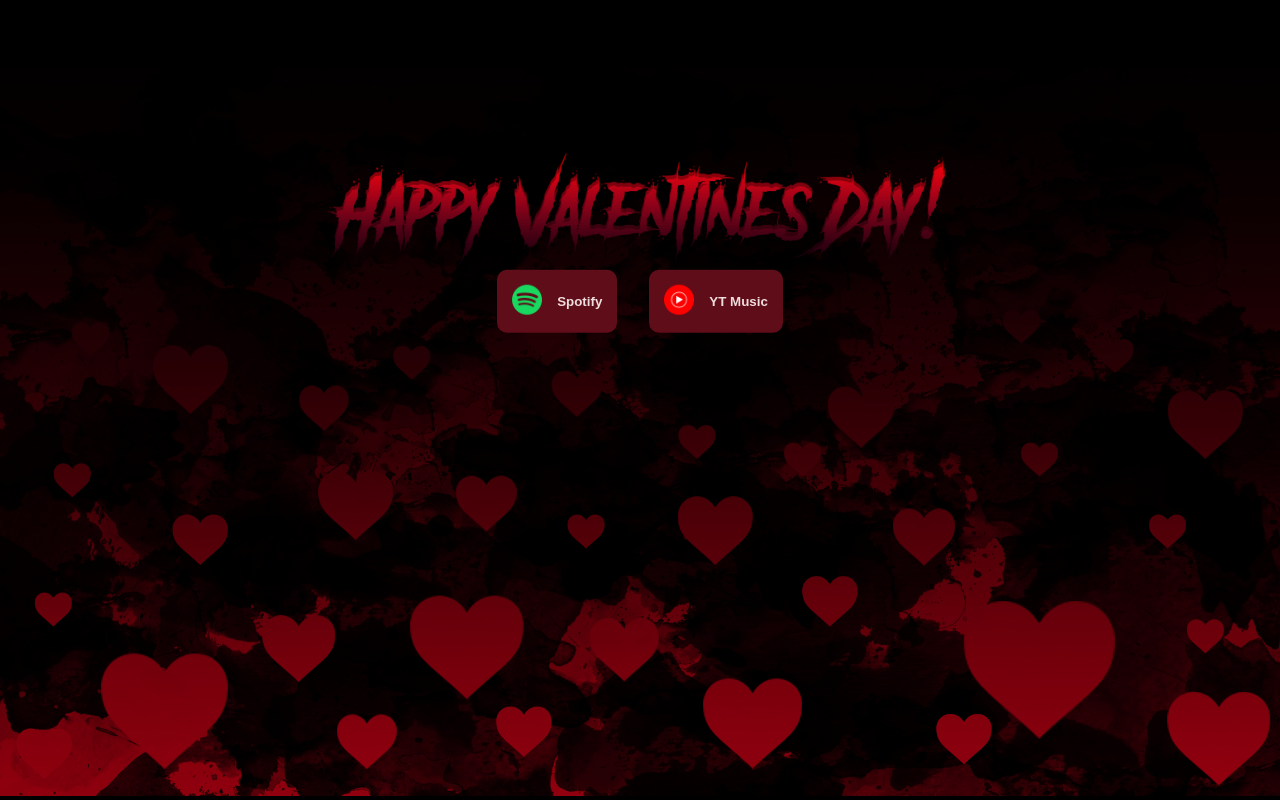
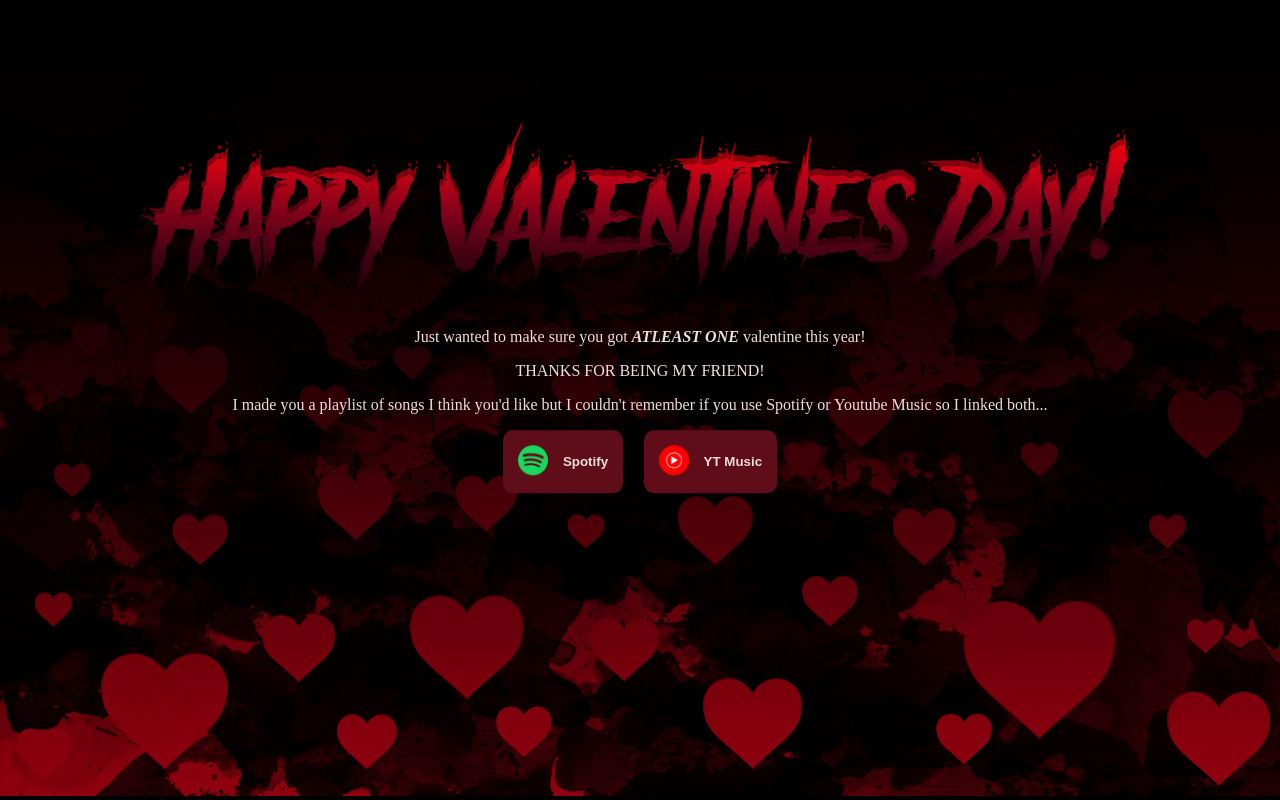
Before and after one commit to Cens-r/Valentines2024, a plain HTML site: page index.html in a window 1280 px wide. Drawn offline with Linux system fonts and the light colour scheme.

Commit message:
Final Update?

```diff
--- a/index.html
+++ b/index.html
@@ -14,13 +14,18 @@
     <div id="content">
 
       <!-- Happy Valentine's Day! -->
-      <div id="messageDiv" class="center">
+      <div id="titleImage">
         <img
-          id="messageImage"
           class="imageFill"
           src="images/Valentines_Message.png"
           alt="Happy Valentine's Day!"
         />
+      </div>
+
+      <div id="message">
+        <p>Just wanted to make sure you got <em>ATLEAST ONE</em> valentine this year!</p>
+        <p>THANKS FOR BEING MY FRIEND!</p>
+        <p>I made you a playlist of songs I think you'd like but I couldn't remember if you use Spotify or Youtube Music so I linked both...</p>
       </div>
 
       <!-- Playlist Buttons -->
--- a/styles.css
+++ b/styles.css
@@ -21,6 +21,13 @@ body {
   top: 30%;
   left: 50%;
   transform: translate(-50%, -50%);
+
+  width: 80%;
+  margin-top: 5%;
+}
+
+#message {
+  text-align: center;
 }
 
 #footer {
@@ -30,7 +37,7 @@ body {
 }
 
 #playlists {
-  gap: 5%;
+  gap: 2%;
 }
 
 
@@ -45,11 +52,14 @@ body {
 }
 
 .imageFill {
+  object-fit: scale-down;
   width: 100%;
   height: auto;
 }
 
-
+em {
+  font-weight: bold;
+}
 
 .icon {
   width: 30px;
@@ -68,6 +78,8 @@ body {
   border: none;
   border-radius: 10px;
 
+  cursor: pointer;
+
   background-color: var(--primary);
   color: var(--text);
   font-weight: bold;
```
